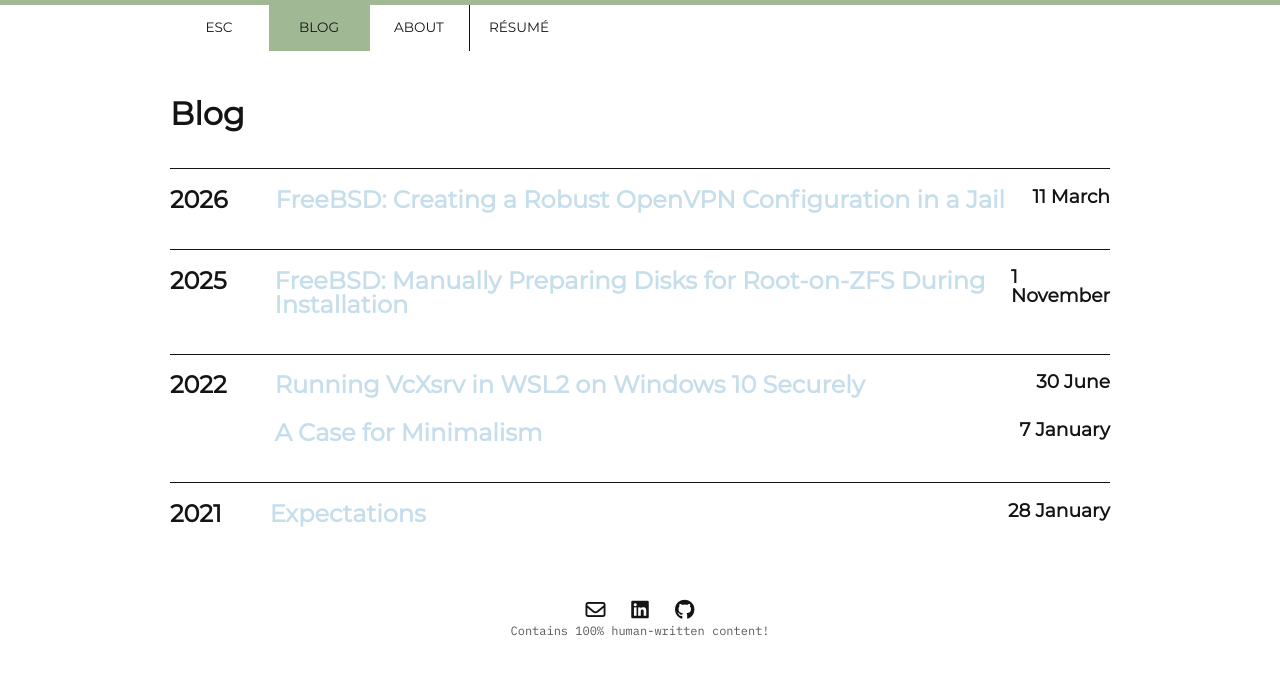
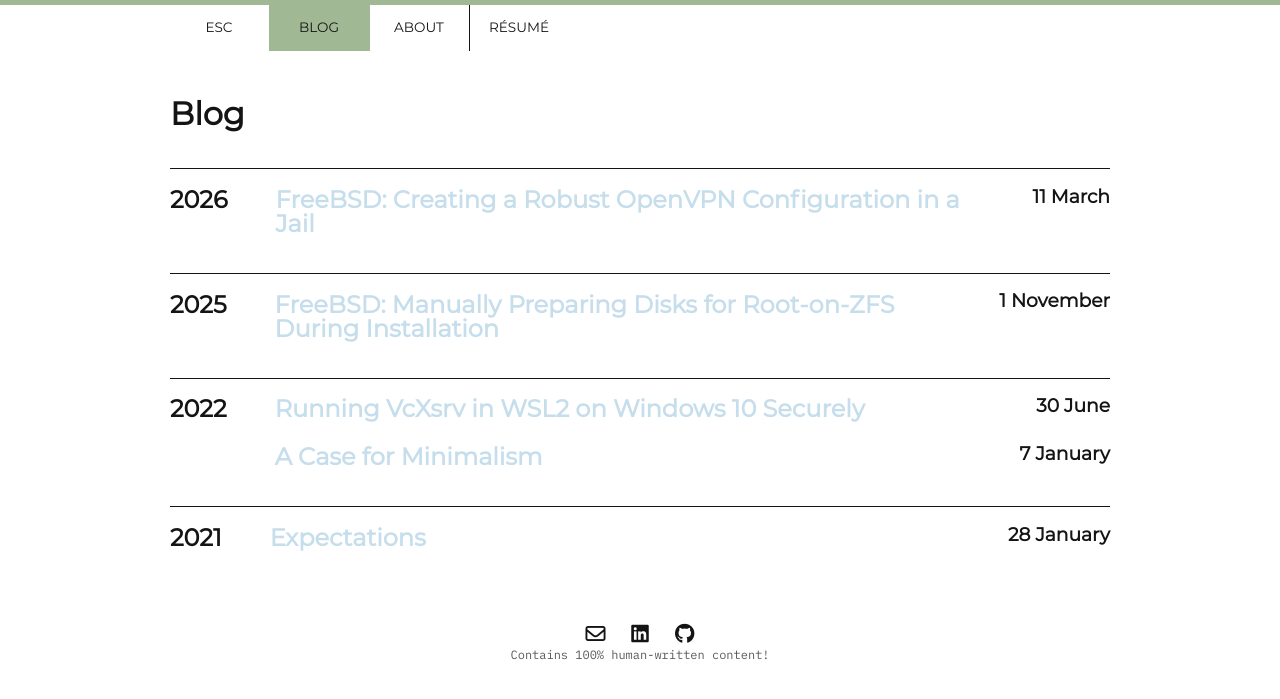
Before and after one commit to eacrawford02/eacrawford02.github.io, a Jekyll site: the page built from pages/blog.md, in a window 1280 px wide. Shown: the top 699 px of the page. Built offline with Jekyll 4.4.1, drawn with Linux system fonts in a browser that asks for light colours; nearby versions of some CDN libraries.

Commit message:
Fixed day/month formatting in blog page.

```diff
--- a/assets/css/main.css
+++ b/assets/css/main.css
@@ -235,6 +235,8 @@ main.blog > section.post-list > div.current-year {
 main.blog > section.post-list > div > .date {
   display: block;
   flex-grow: 0;
+  flex-shrink: 0;
+  padding-left: 3rem;
 }
 
 main.blog > section.post-list > div.current-year > h2 {
```
